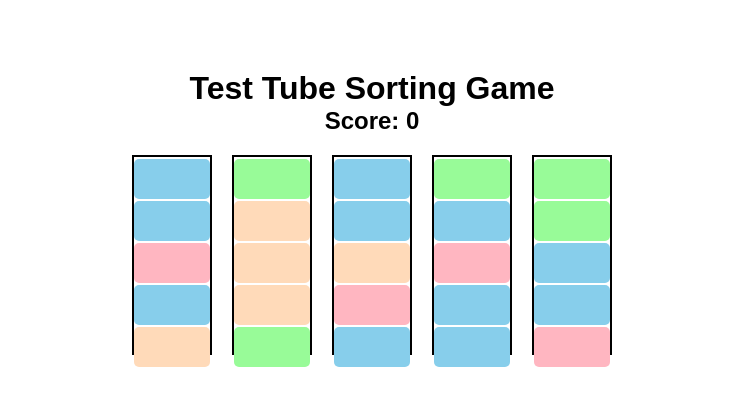
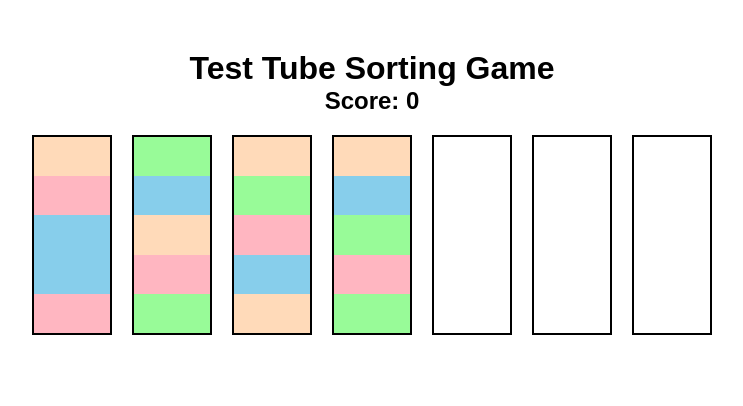
Before and after one commit to Jia2005/Algorific, a React (Create React App) app: page /water in a window 1280 px wide. Shown: the top 406 px of the page, without its empty margins (268-1011 px from the left). Built offline with nearby package versions, Linux system fonts and the light colour scheme.

Commit message:
water sort fixed

```diff
--- a/src/Game/water.css
+++ b/src/Game/water.css
@@ -1,8 +1,6 @@
-/* TestTubeSortingGame.css */
+/* water.css */
 .game-container {
   text-align: center;
-  padding: 20px;
-  background-color: white;
 }
 
 .tubes {
@@ -12,32 +10,27 @@
 }
 
 .tube {
-  width: 80px;
-  height: 200px;
+  width: 80px; /* Fixed width */
+  height: 200px; /* Fixed height */
   border: 2px solid black;
   margin: 0 10px;
   position: relative;
-  cursor: pointer;
-  background-color: white;
-  transition: background-color 0.3s;
-}
-
-.tube.selected {
-  border-color: red; /* Highlight selected tube */
-  background-color: rgba(255, 0, 0, 0.1); /* Light background for selected */
+  display: flex;
+  flex-direction: column;
+  justify-content: flex-end; /* Ensure liquids start from the bottom */
 }
 
 .liquid {
   width: 100%;
-  height: 40px;
-  margin: 2px 0;
-  border-radius: 5px;
+  height: 40px; /* Each liquid occupies 1/5th of the tube */
 }
 
-/* water.css */
+.selected {
+  border-color: blue; /* Highlight selected tube */
+}
+
 .score {
   font-size: 24px;
   font-weight: bold;
-  color: black; /* Change to your desired color */
-  margin-bottom: 20px; /* Add space below the score */
+  margin-bottom: 20px;
 }
--- a/src/Game/water.js
+++ b/src/Game/water.js
@@ -1,5 +1,6 @@
 import React, { useState } from 'react';
 import './water.css';
+import { color } from 'framer-motion';
 
 const pastelColors = [
   'rgba(255, 182, 193, 1)', // Pink
@@ -8,19 +9,28 @@ const pastelColors = [
   'rgba(255, 218, 185, 1)', // Peach
 ];
 
-const generateTubes = (numTubes, numColors) => {
+// Function to generate tubes with liquids
+const generateTubes = (numTubes, boxSize, colors) => {
   const tubes = [];
+  const totalLiquids = colors.flatMap(color => Array(boxSize).fill(color));
+  // Shuffle the liquids
+  for (let i = totalLiquids.length - 1; i > 0; i--) {
+    const j = Math.floor(Math.random() * (i + 1));
+    [totalLiquids[i], totalLiquids[j]] = [totalLiquids[j], totalLiquids[i]];
+  }
+
   for (let i = 0; i < numTubes; i++) {
-    const tube = Array.from({ length: 5 }, () =>
-      pastelColors[Math.floor(Math.random() * numColors)]
-    );
-    tubes.push(tube);
+    tubes.push(totalLiquids.splice(0, boxSize)); // Take 5 liquids for each tube
   }
+
   return tubes;
 };
 
 const Water = () => {
-  const [tubes, setTubes] = useState(generateTubes(5, 4));
+  const boxSize = 5; // Fixed box size
+  const numTubes = 7; // Total number of tubes (5 filled + 2 free)
+  const initialTubes = generateTubes(5, boxSize, pastelColors); // Generate filled tubes
+  const [tubes, setTubes] = useState([...initialTubes, [], []]); // Add two empty tubes for sorting
   const [selectedTube, setSelectedTube] = useState(null);
   const [score, setScore] = useState(0);
 
@@ -39,7 +49,7 @@ const Water = () => {
         setTubes(newTubes);
 
         // Check if the tube is now complete
-        if (newTubes[index].length === 5 && checkCompleteTube(newTubes[index])) {
+        if (newTubes[index].length === boxSize && checkCompleteTube(newTubes[index])) {
           setScore(score + 1);  // Increase score
           newTubes[index] = [];  // Empty the tube after completing
         }
@@ -57,7 +67,7 @@ const Water = () => {
   return (
     <div className="game-container">
       <h1>Test Tube Sorting Game</h1>
-      <div className="score">Score: {score}</div>
+      <div className="score" style={{color:'black'}}>Score: {score}</div>
       <div className="tubes">
         {tubes.map((tube, index) => (
           <div
```
